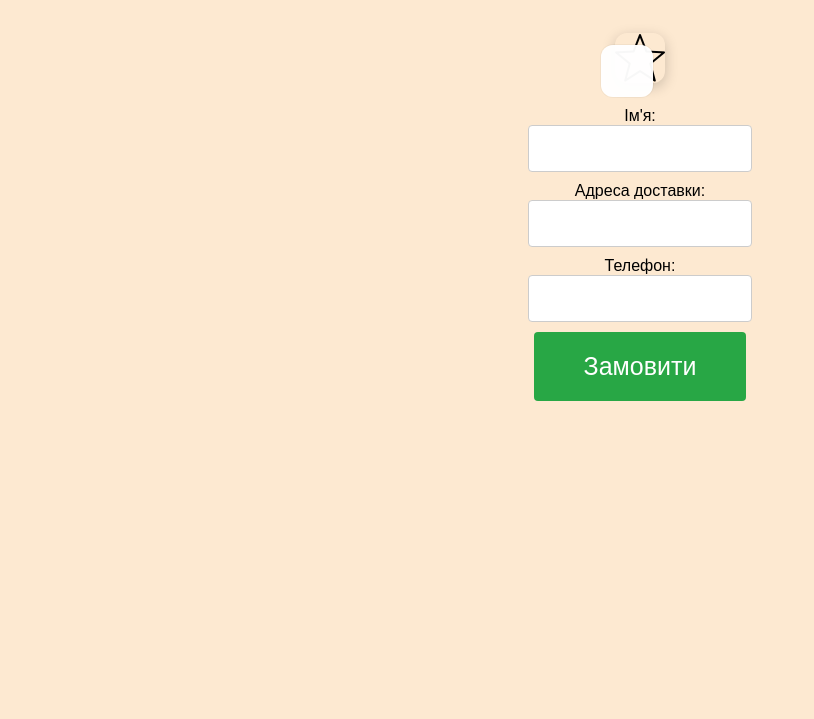
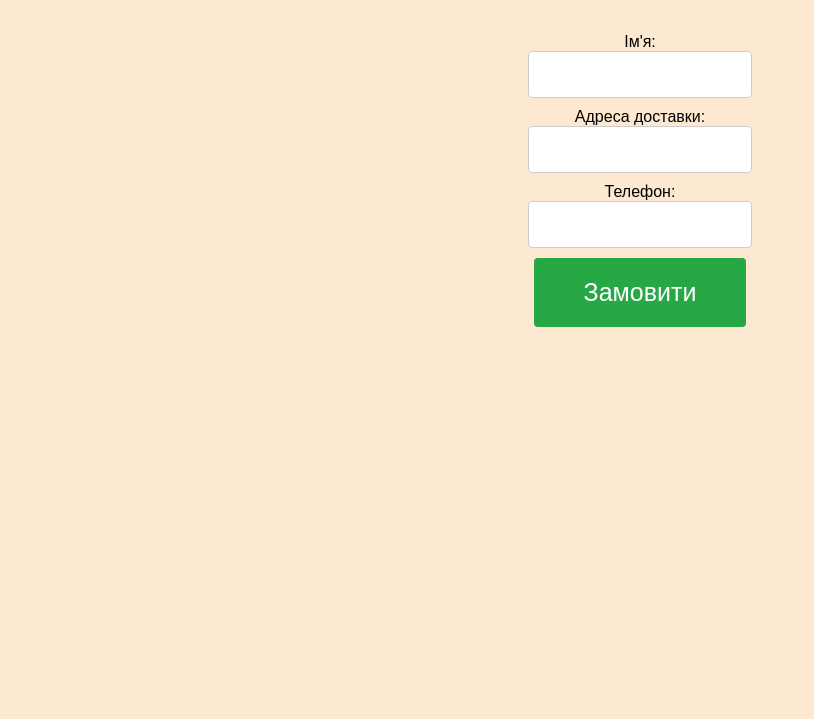
Before and after one commit to Nazar-dev723/logika, a plain HTML site: page delivery.html in a window 1280 px wide. Shown: the part 81-800 px from the top of the page, without its empty margins (0-814 px from the left). Drawn offline with Linux system fonts and the light colour scheme.

Commit message:
Remove product image from delivery page

```diff
--- a/delivery.html
+++ b/delivery.html
@@ -6,39 +6,12 @@
     <title>Замовлення — TREND-sports</title>
     <link rel="stylesheet" href="style.css">
     <link rel="stylesheet" href="site-images.css">
-    <style>
-        .delivery .stars,
-        .delivery .star,
-        .delivery .rating-stars {
-            display: none !important;
-        }
-
-        .delivery-image-wrap {
-            position: relative;
-            display: inline-block;
-        }
-
-        .delivery-image-wrap::after {
-            content: "";
-            position: absolute;
-            top: 12px;
-            right: 12px;
-            width: 52px;
-            height: 52px;
-            background: rgba(255, 255, 255, 0.97);
-            border-radius: 12px;
-            box-shadow: 0 0 0 1px rgba(0, 0, 0, 0.04);
-        }
-    </style>
 </head>
 <body class="delivery">
     <header>
         <h1 class="tysm">Замовити товар</h1>
     </header>
     <main class="delivery-main">
-        <div class="delivery-image-wrap">
-            <img class="delivery-image" src="./зображення_viber_2026-11-14_17-54-08-247.png" alt="Спортивний товар з каталогу">
-        </div>
         <form action="submit_order.php" method="POST">
             <label for="name">Ім'я:</label>
             <input type="text" id="name" name="name" required>
```
